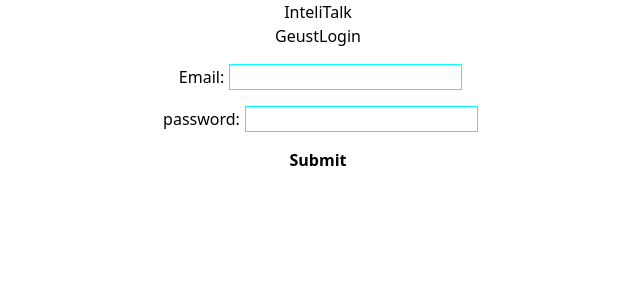
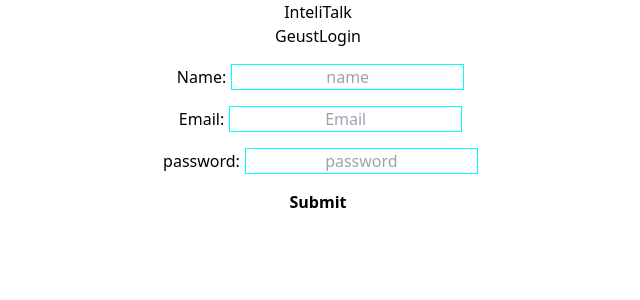
Before and after one commit to dev-saiful/InteliTalk, a React (Vite) app in the folder client/: page /login in a window 1280 px wide. Shown: the top 300 px of the page, without its empty margins (322-962 px from the left). Built offline with nearby package versions, Linux system fonts and the light colour scheme; the HTML template or start-up script is replaced by a standard one; a web font is replaced by a local one.

Commit message:
implement state and installed the axios

```diff
--- a/client/package.json
+++ b/client/package.json
@@ -10,6 +10,7 @@
     "preview": "vite preview"
   },
   "dependencies": {
+    "axios": "^1.6.2",
     "react": "^18.2.0",
     "react-dom": "^18.2.0",
     "tailwind": "^4.0.0"
--- a/client/src/Components/LoginPage.jsx
+++ b/client/src/Components/LoginPage.jsx
@@ -1,19 +1,59 @@
+import { useState } from "react";
 import "./LoginPage.css";
-import { Link } from "react-router-dom";
+// import { Link } from "react-router-dom";
+
+const registerUser = (e) => {
+  //removing auto reload on submit
+  e.preventDefault();
+};
+
 const LoginPage = () => {
+  const [data, setData] = useState({
+    name: "",
+    email: "",
+    password: "",
+  });
+
   return (
     <div>
-      <form action="">
+      <form onSubmit={registerUser}>
         <div className="inputs">
-          <label for="email">Email:</label>
-          <input type="email" id="email" required />
+          <label>Name:</label>
+          <input
+            type="text"
+            id="name"
+            placeholder="name"
+            required
+            value={data.name}
+            onChange={(e) => setData({ ...data, name: e.target.value })}
+          />
+        </div>
+        <div className="inputs">
+          <label>Email:</label>
+          <input
+            type="email"
+            id="email"
+            placeholder="Email"
+            required
+            value={data.email}
+            onChange={(e) => setData({ ...data, email: e.target.value })}
+          />
         </div>
 
         <div className="inputs">
-          <label for="password">password:</label>
-          <input type="password" id="password" />
+          <label>password:</label>
+          <input
+            type="password"
+            id="password"
+            placeholder="password"
+            required
+            value={data.password}
+            onChange={(e) => setData({ ...data, password: e.target.value })}
+          />
         </div>
-        <button className="bg-orange-300 w-28 btn"> Submit</button>
+        <button className="bg-orange-300 w-28 btn" type="submit">
+          Submit
+        </button>
       </form>
       {/* <Link className="std-btn bg-green-300" to="/guest">
         <button>Guest</button>
```
Also changed, not shown: 1 other file (tests, documents, lock files or other folders).
